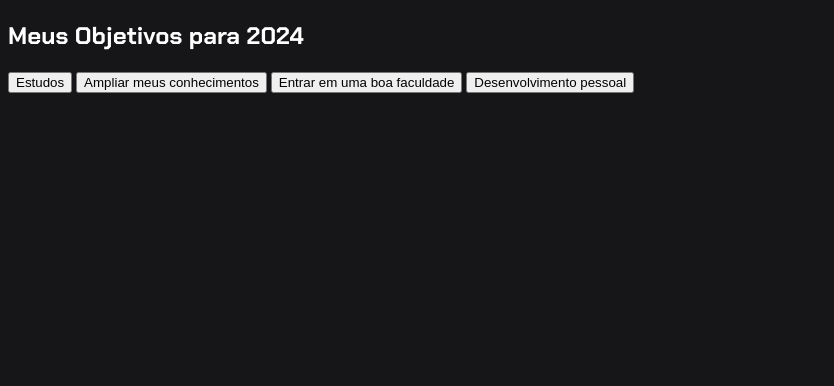
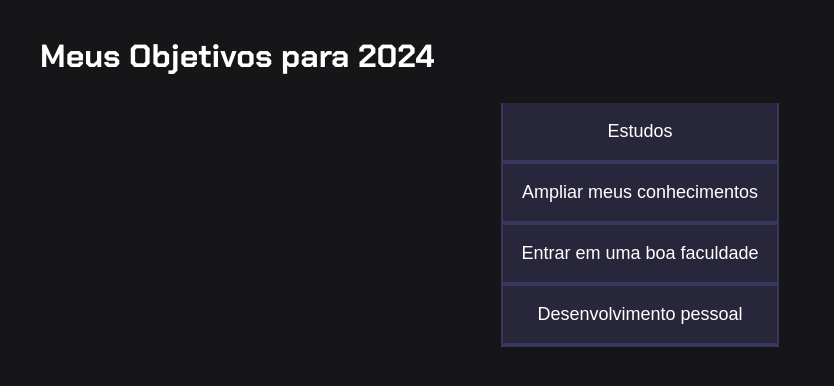
Before and after one commit to ericabobato/LeoCarlinhos, a plain HTML site: page index.html in a window 1280 px wide. Shown: the whole page, without its empty margins (0-834 px from the left). Drawn offline with Linux system fonts and the light colour scheme.

Commit message:
Add files via upload

```diff
--- a/style.css
+++ b/style.css
@@ -14,3 +14,59 @@ body {
   color: var(--branco);
   font-family: 'Chakra Petch', sans-serif;
 }
+.conteudo-principal {
+  display: flex;
+  flex-direction: column;
+  justify-content: center;
+  align-items: center;
+  max-width: 1200px;
+  width: 100%;
+  margin: 0 auto;
+}
+.titulo-principal {
+  text-align: left;
+  width: 100%;
+  font-size: 32px;
+}
+.titulo-principal span {
+  color: var(--verde);
+}
+.botao {
+  font-family: "Crakra Petch", sans-serif;
+  background-color: var(--botao-inativo);
+  color: var(--branco);
+  display: flex;
+  justify-content: center;
+  padding: 1em;
+  font-size: 18px;
+  align-items: center;
+  width: 100%;
+  border-bottom: 4px solid var(--botao-ativo);
+  border-left: 2px solid var(--botao-ativo);
+  border-right: 2px solid var(--botao-ativo);
+  border-top: none;
+
+.botoes {
+    display: block;
+}
+
+@media screen and (min-width: 768px) {
+    .botoes {
+        display: flex;
+    }
+    .botao:first-child {
+      border-radius: 40px 40px 0 0;
+
+  @media screen and (min-width: 768px) {
+      .botoes {
+          display: flex;
+      }
+
+      .botao:first-child {
+          border-radius: 40px 0 0 0;
+      }
+
+      .botao:last-child {
+          border-radius: 0 40px 0 0;
+      }
+  }
```
